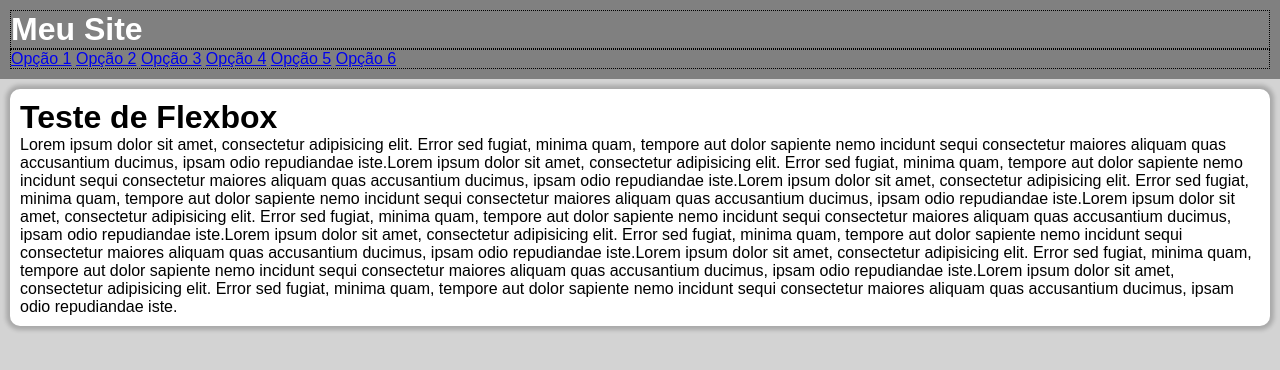
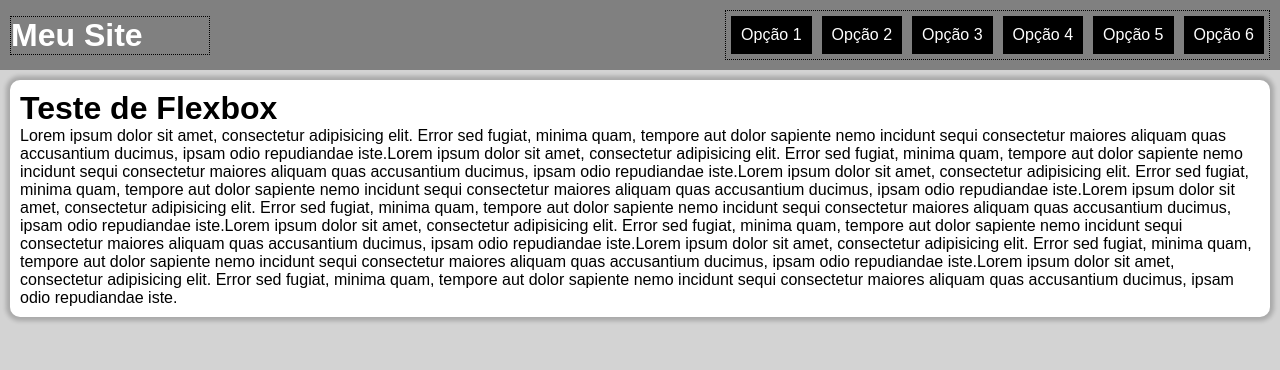
Before and after one commit to Graphknight/ExercicioFlexbox, a plain HTML site: page Index.html in a window 1280 px wide. Drawn offline with Linux system fonts and the light colour scheme.

Commit message:
updates da segunda aula

```diff
--- a/style.css
+++ b/style.css
@@ -19,15 +19,31 @@ header {
     background-color: grey;
     color: white;
     padding: 10px;
+
+    display: flex;
+    flex-flow: row wrap;
+    justify-content: space-between;
+    align-items: center;
 }
 
 header > h1 {
     border: 1px dotted black;
-
+    flex: 0 0 200px;
 }
 
 header > nav{
     border: 1px dotted black;
+    display: flex;
+    flex-flow: row wrap;
+    justify-content: flex-end;
+}
+
+header > nav > a {
+    background-color: black;
+    color: white;
+    text-decoration: none;
+    padding: 10px;
+    margin: 5px;
 }
 
 main {
```
